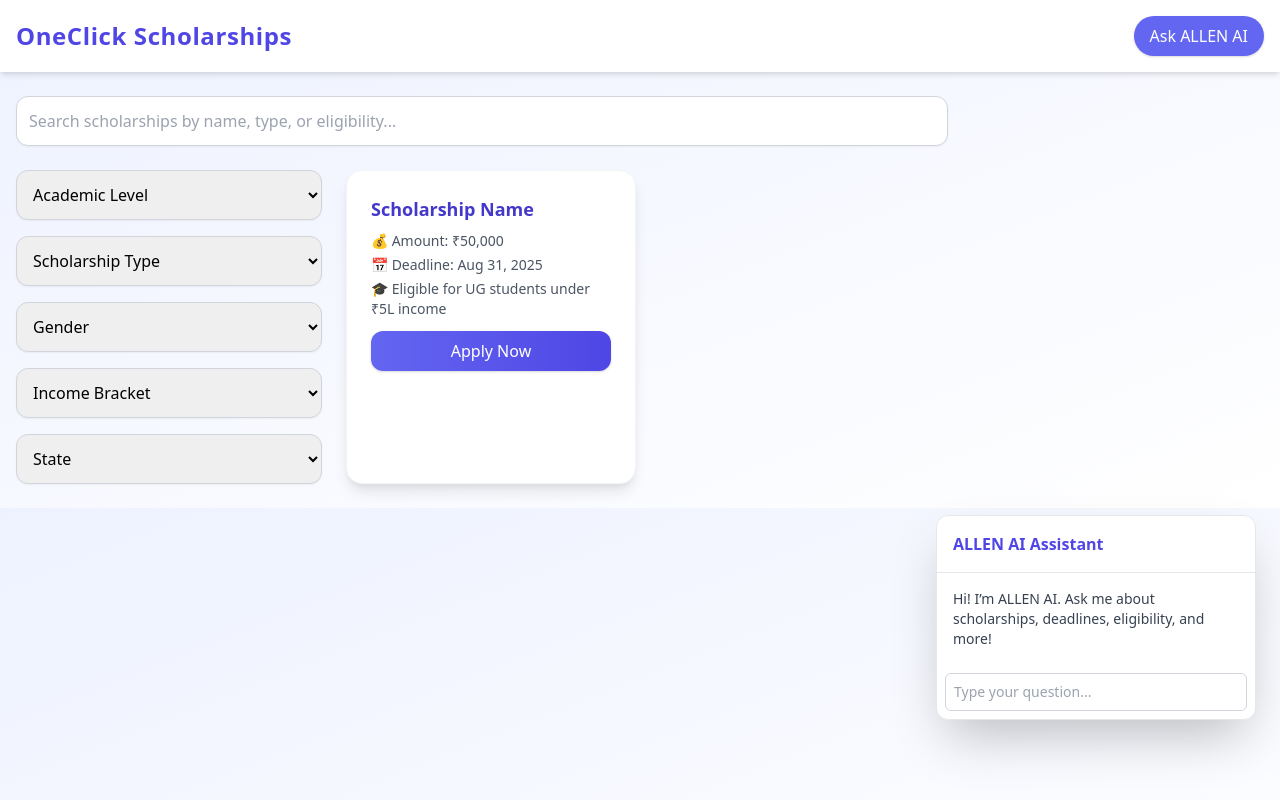
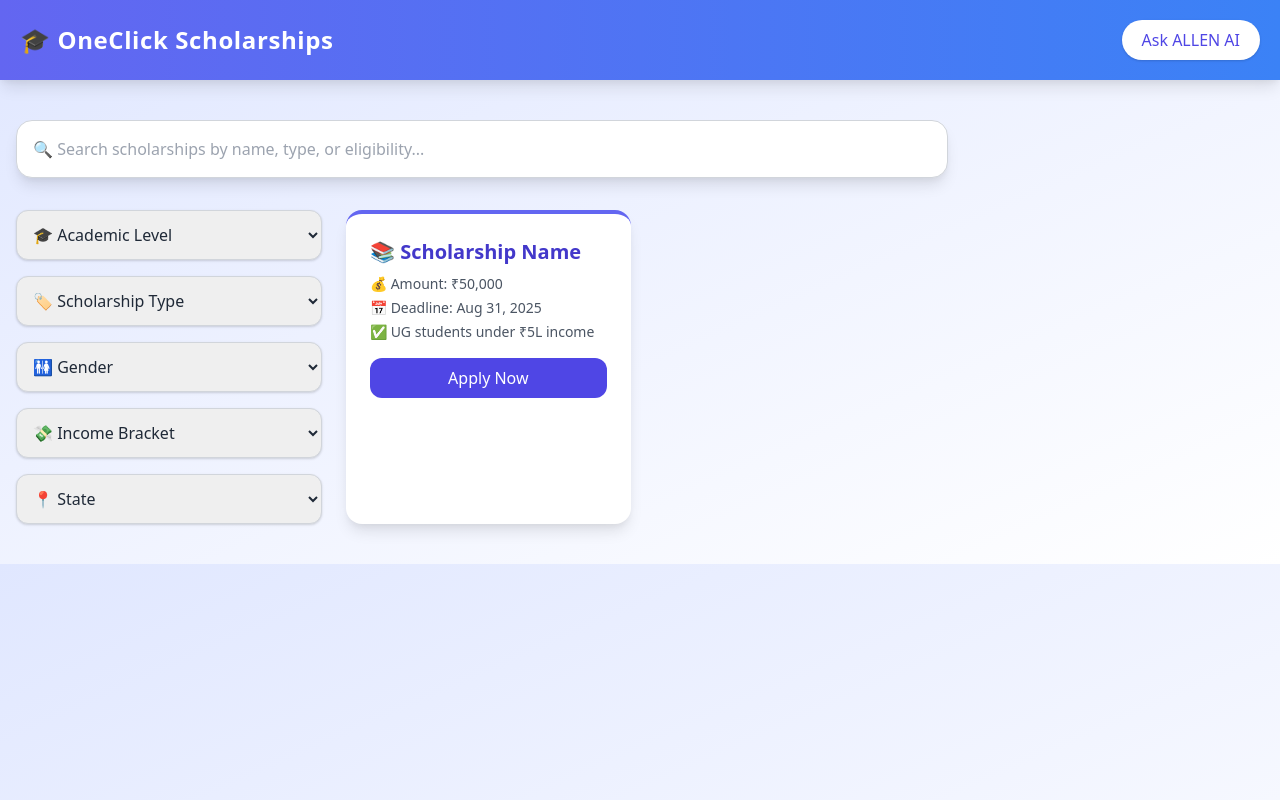
Before and after one commit to nv1nz/oneclick-scholarships, a plain HTML site: page index.html in a window 1280 px wide. Both pictures are taken after a click on the button "Ask ALLEN AI". Drawn offline with nearby package versions, Linux system fonts and the light colour scheme.

Commit message:
Update index.html

```diff
--- a/index.html
+++ b/index.html
@@ -7,64 +7,67 @@
   <title>OneClick Scholarships</title>
   <link href="https://cdn.jsdelivr.net/npm/tailwindcss@2.2.19/dist/tailwind.min.css" rel="stylesheet">
   <script defer src="script.js"></script>
+  <style>
+    @keyframes fade-in {
+      0% { opacity: 0; transform: translateY(10px); }
+      100% { opacity: 1; transform: translateY(0); }
+    }
+    .animate-fade-in {
+      animation: fade-in 0.3s ease-out;
+    }
+  </style>
 </head>
 
-<body class="bg-gradient-to-br from-indigo-50 to-white font-sans">
+<body class="bg-gradient-to-br from-indigo-100 to-white font-sans text-gray-800">
   <!-- Header -->
-  <header class="bg-white shadow-md p-4 flex items-center justify-between sticky top-0 z-50">
-    <h1 class="text-2xl font-bold text-indigo-600 tracking-wide">OneClick Scholarships</h1>
-    <button id="allenToggle" class="bg-indigo-500 text-white px-4 py-2 rounded-full hover:bg-indigo-600 transition duration-300 shadow">Ask ALLEN AI</button>
+  <header class="bg-gradient-to-r from-indigo-500 to-blue-500 shadow-lg p-5 flex items-center justify-between sticky top-0 z-50">
+    <h1 class="text-2xl font-bold text-white tracking-wide">🎓 OneClick Scholarships</h1>
+    <button id="allenToggle" class="bg-white text-indigo-600 px-5 py-2 rounded-full font-medium shadow hover:bg-gray-100 transition duration-300">Ask ALLEN AI</button>
   </header>
 
   <!-- Search + Filters -->
-  <section class="max-w-7xl mx-auto px-4 py-6">
+  <section class="max-w-7xl mx-auto px-4 py-10">
     <div class="grid grid-cols-1 md:grid-cols-4 gap-4">
       <!-- Search Bar -->
       <div class="md:col-span-3">
-        <input type="text" placeholder="Search scholarships by name, type, or eligibility..." class="w-full p-3 border border-gray-300 rounded-xl focus:outline-none focus:ring-2 focus:ring-indigo-500 transition duration-200 shadow-sm" />
+        <input type="text" placeholder="🔍 Search scholarships by name, type, or eligibility..." class="w-full p-4 border border-gray-300 rounded-2xl focus:outline-none focus:ring-2 focus:ring-indigo-500 transition duration-200 shadow-lg" />
       </div>
-
-      <!-- Filter Button (Mobile) -->
       <div class="md:hidden">
         <button class="w-full p-3 bg-indigo-500 text-white rounded-xl hover:bg-indigo-600 transition duration-300 shadow">Filters</button>
       </div>
     </div>
 
     <!-- Filters (Desktop Sidebar) -->
-    <div class="flex flex-col md:flex-row gap-6 mt-6">
+    <div class="flex flex-col md:flex-row gap-6 mt-8">
       <div class="md:w-1/4 space-y-4">
-        <select class="w-full p-3 border border-gray-300 rounded-xl transition duration-200 shadow-sm">
-          <option>Academic Level</option>
+        <select class="w-full p-3 border border-gray-300 rounded-xl shadow focus:outline-none">
+          <option>🎓 Academic Level</option>
           <option>Class 10</option>
           <option>Class 12</option>
           <option>Undergraduate</option>
           <option>Postgraduate</option>
         </select>
-
-        <select class="w-full p-3 border border-gray-300 rounded-xl transition duration-200 shadow-sm">
-          <option>Scholarship Type</option>
+        <select class="w-full p-3 border border-gray-300 rounded-xl shadow focus:outline-none">
+          <option>🏷️ Scholarship Type</option>
           <option>Merit-based</option>
           <option>Need-based</option>
           <option>Private</option>
           <option>Government</option>
         </select>
-
-        <select class="w-full p-3 border border-gray-300 rounded-xl transition duration-200 shadow-sm">
-          <option>Gender</option>
+        <select class="w-full p-3 border border-gray-300 rounded-xl shadow focus:outline-none">
+          <option>🚻 Gender</option>
           <option>All</option>
           <option>Female Only</option>
         </select>
-
-        <select class="w-full p-3 border border-gray-300 rounded-xl transition duration-200 shadow-sm">
-          <option>Income Bracket</option>
+        <select class="w-full p-3 border border-gray-300 rounded-xl shadow focus:outline-none">
+          <option>💸 Income Bracket</option>
           <option>Below ₹1L</option>
           <option>₹1L - ₹5L</option>
           <option>₹5L - ₹10L</option>
           <option>Above ₹10L</option>
         </select>
-
-        <select class="w-full p-3 border border-gray-300 rounded-xl transition duration-200 shadow-sm">
-          <option>State</option>
+        <select class="w-full p-3 border border-gray-300 rounded-xl shadow focus:outline-none">
+          <option>📍 State</option>
           <option>Maharashtra</option>
           <option>Karnataka</option>
           <option>Delhi</option>
@@ -73,29 +76,40 @@
       </div>
 
       <!-- Scholarship Grid -->
-      <div class="md:w-3/4 grid grid-cols-1 sm:grid-cols-2 lg:grid-cols-3 gap-6">
-        <!-- Example card -->
-        <div class="bg-white shadow-lg rounded-2xl p-6 hover:shadow-xl transition transform hover:-translate-y-1 border border-gray-100">
-          <h3 class="text-lg font-semibold text-indigo-700 mb-2">Scholarship Name</h3>
+      <div class="md:w-3/4 grid grid-cols-1 sm:grid-cols-2 lg:grid-cols-3 gap-8">
+        <div class="bg-white rounded-2xl shadow-lg p-6 transform hover:scale-105 transition duration-300 border-t-4 border-indigo-500">
+          <h3 class="text-xl font-bold text-indigo-700 mb-2">📚 Scholarship Name</h3>
           <p class="text-sm text-gray-600 mb-1">💰 Amount: ₹50,000</p>
           <p class="text-sm text-gray-600 mb-1">📅 Deadline: Aug 31, 2025</p>
-          <p class="text-sm text-gray-600 mb-3">🎓 Eligible for UG students under ₹5L income</p>
-          <button class="bg-gradient-to-r from-indigo-500 to-indigo-600 text-white px-4 py-2 rounded-xl hover:from-indigo-600 hover:to-indigo-700 transition w-full shadow">Apply Now</button>
+          <p class="text-sm text-gray-600 mb-4">✅ UG students under ₹5L income</p>
+          <button class="w-full bg-indigo-600 text-white py-2 rounded-xl hover:bg-indigo-700 transition">Apply Now</button>
         </div>
-
         <p class="text-gray-500 col-span-full text-center py-20 hidden">Loading scholarships...</p>
       </div>
     </div>
   </section>
 
   <!-- Allen AI Chat Box -->
-  <div id="allenChat" class="hidden fixed bottom-20 right-6 w-80 bg-white rounded-xl shadow-2xl border border-gray-200 transition-all duration-300">
-    <div class="p-4 border-b font-semibold text-indigo-600">ALLEN AI Assistant</div>
-    <div class="p-4 text-sm text-gray-700">Hi! I’m ALLEN AI. Ask me about scholarships, deadlines, eligibility, and more!</div>
-    <div class="p-2">
-      <input type="text" placeholder="Type your question..." class="w-full p-2 border border-gray-300 rounded-md text-sm focus:ring-2 focus:ring-indigo-500" />
+  <div id="allenChat" class="hidden fixed bottom-24 right-6 w-80 bg-white rounded-xl shadow-2xl border border-gray-200 animate-fade-in">
+    <div class="p-4 border-b bg-indigo-100 font-semibold text-indigo-800 rounded-t-xl">🤖 ALLEN AI Assistant</div>
+    <div class="p-4 text-sm text-gray-700">Hi! I’m <b>ALLEN AI</b>. Ask me about scholarships, deadlines, eligibility, and more!</div>
+    <div class="p-2 flex items-center gap-2">
+      <input type="text" placeholder="Ask something..." class="w-full p-2 border border-gray-300 rounded-lg text-sm focus:ring-2 focus:ring-indigo-500">
+      <button class="text-indigo-600 hover:text-indigo-800 transition">➤</button>
     </div>
   </div>
+
+  <script>
+    document.addEventListener("DOMContentLoaded", () => {
+      const toggleBtn = document.getElementById("allenToggle");
+      const chatBox = document.getElementById("allenChat");
+
+      toggleBtn.addEventListener("click", () => {
+        chatBox.classList.toggle("hidden");
+        chatBox.classList.add("animate-fade-in");
+      });
+    });
+  </script>
 </body>
 
 </html>
```
